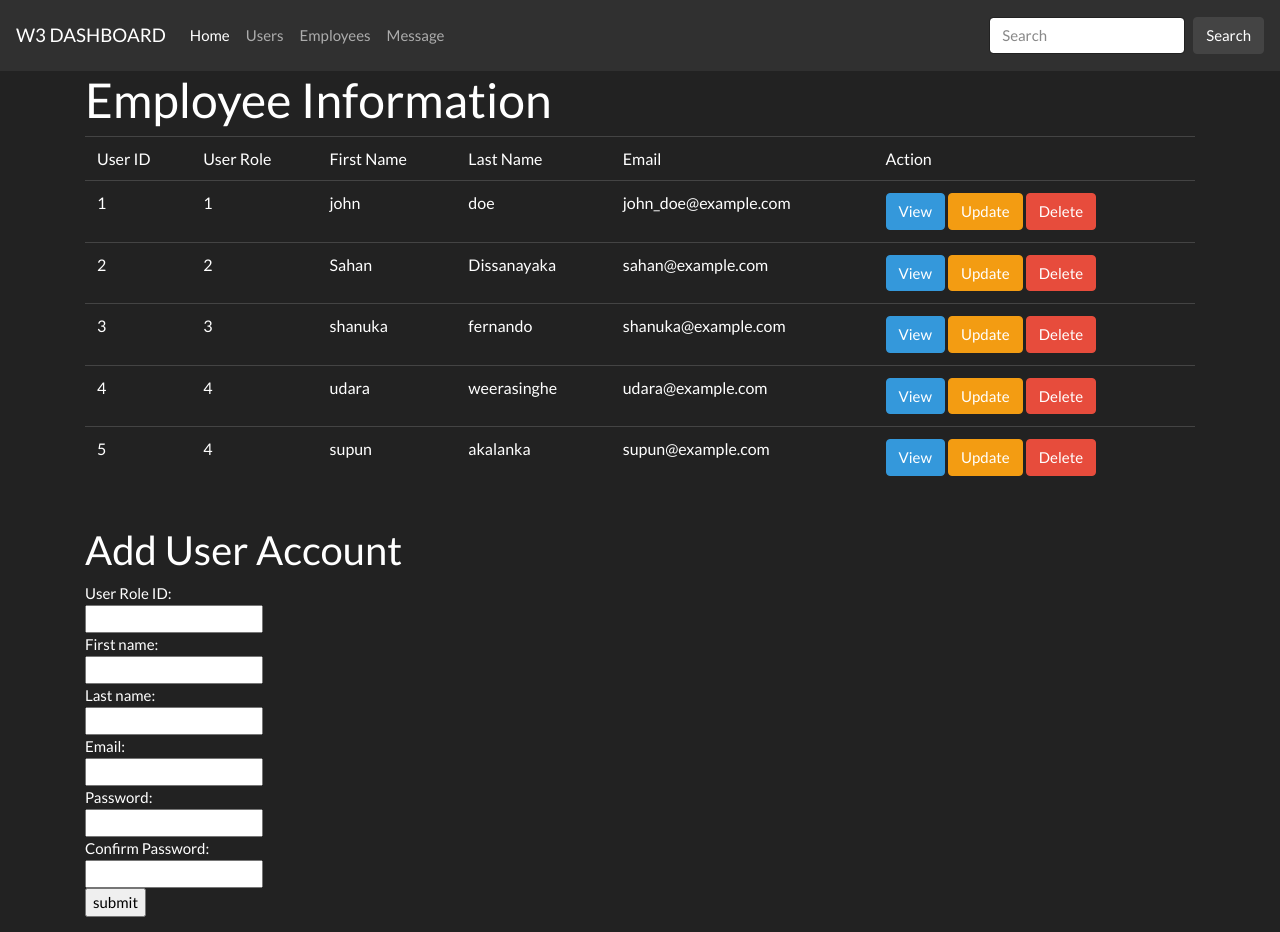
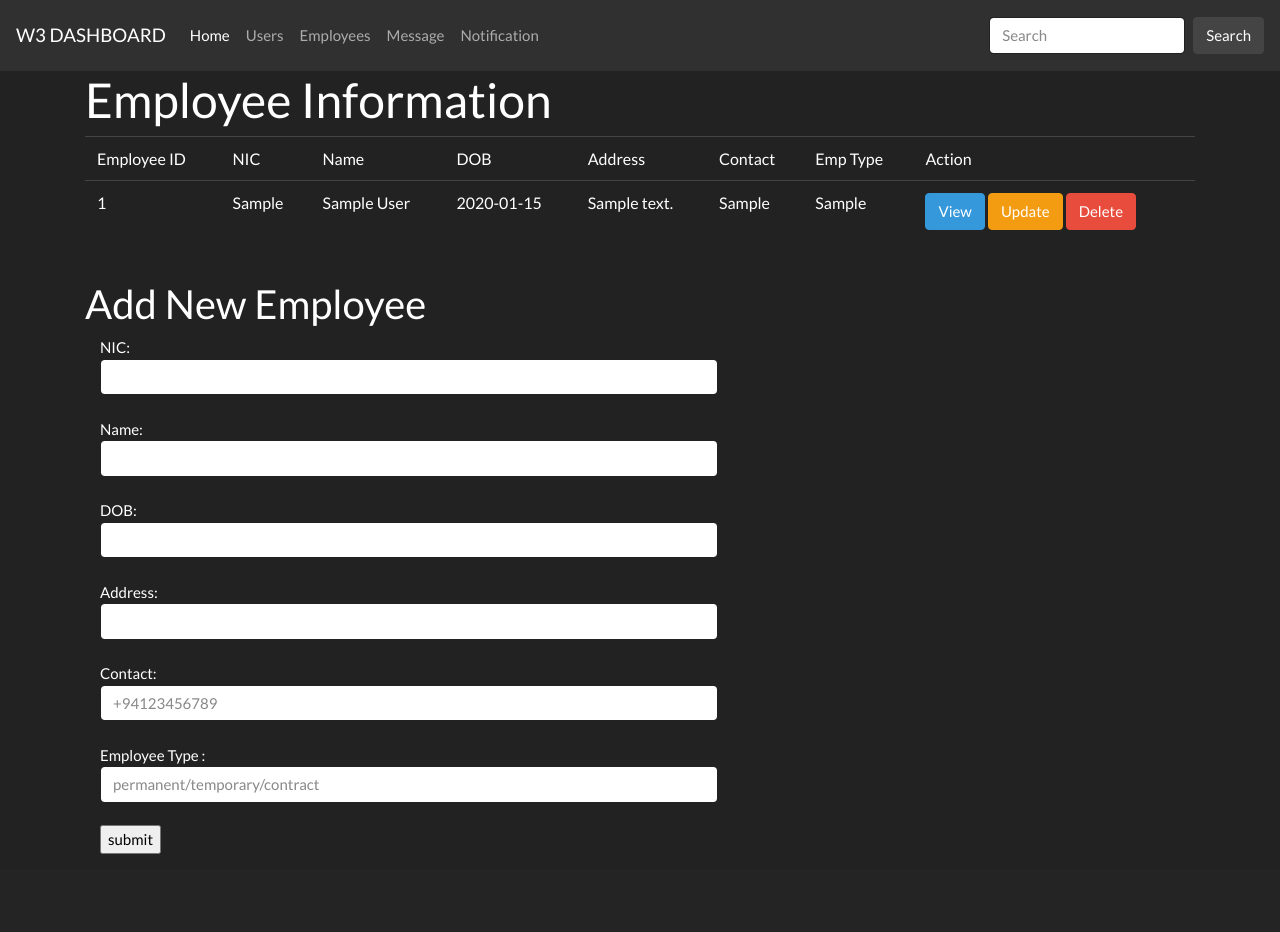
Before and after one commit to Group-48-W3/W3, a PHP site: page /view/user/employeeView.php in a window 1280 px wide. After the commit the page ends 854 px from the top, so only its background shows below. Run offline with PHP 8.4, Linux system fonts and the light colour scheme; data comes from the database, SQL or seed files in the repository; tables that the repository leaves empty hold one stand-in row (values such as "Sample post").

Commit message:
employee Management and Dashboard Utilities

```diff
--- a/controller/user/employeeController.php
+++ b/controller/user/employeeController.php
@@ -0,0 +1,57 @@
+<?php
+require_once("./../../model/employeeModel.php");
+if(isset($_POST['empDetails'])){
+    $emp = new Employee();
+    $emp->addEmployee();
+}
+if (isset($_GET['deleteid'])) {
+    $emp = new Employee();
+    $emp->deleteEmployee($_GET['deleteid']);
+}
+class Employee{
+
+    function __construct(){
+
+    }
+    function addEmployee(){
+        // echo "in the function";
+        $emp_nic = $_POST['emp_nic'];
+        $emp_name = $_POST['emp_name'];
+        $emp_dob = $_POST['emp_dob'];
+        $emp_address = $_POST['emp_address'];
+        $emp_contact = $_POST['emp_contact'];
+        $emp_type = $_POST['emp_type'];
+
+        if(!empty($emp_nic) && !empty($emp_name) && !empty($emp_dob) && !empty($emp_address) && !empty($emp_contact) && !empty($emp_type)){
+            if(getNICEmployee($emp_nic)){
+                    addEmployeeDB($emp_nic,$emp_name,$emp_dob,$emp_address,$emp_contact,$emp_type);
+            }else{
+                echo "Employee already exist";
+            }
+        }else{
+            echo 'All fields are required';
+        }
+        header('location:./../../view/user/employeeView.php');
+        exit;
+    }
+    function getAllEmployee(){
+        // get all employee controller
+        $res =  getAllEmployeeDB();
+
+        return $res;
+
+    }
+    function deleteEmployee($nic){
+        //delete the employee
+        if(deleterUserByNic($nic)){
+            header('location:./../../view/user/employeeView.php');
+            exit;
+        }
+    }
+    function updateEmployee(){
+        //update the employee
+
+    }
+}
+
+?>
--- a/controller/user/userController.php
+++ b/controller/user/userController.php
@@ -18,7 +18,7 @@ if (isset($_GET['userid'])) {
 }
 
 function addUser(){
-	echo "here we are";
+	// echo "here we are";
 	$user_role = $_POST['user_role'];
 	$first_name = $_POST['first_name'];
 	$last_name = $_POST['last_name'];
--- /dev/null
+++ b/model/employeeModel.php
@@ -0,0 +1,45 @@
+<?php
+
+require_once("./../../inc/config.php");
+
+function addEmployeeDB($emp_nic,$emp_name,$emp_dob,$emp_address,$emp_contact,$emp_type){
+    global $conn;
+
+	$sql = "insert into employee VALUES (' ','$emp_nic','$emp_name','$emp_dob','$emp_address','$emp_contact','$emp_type')";
+	 if (mysqli_query($conn, $sql)) {
+		echo "New record created successfully !";
+	 } else {
+		echo "Error: " . $sql . " " . mysqli_error($conn);
+	 }
+	 mysqli_close($conn);
+}
+function getNICEmployee($nic){
+	global $conn;
+	$sql = "select * from employee where nic = '".$nic."'";
+
+	$result = mysqli_query($conn, $sql);
+	$numRows = mysqli_num_rows($result);
+
+	if($numRows == 0){
+		return 1;
+	}else{
+		return 0;
+	}
+}
+function getAllEmployeeDB(){
+    global $conn;
+	$query = "select * from employee";
+	$result = mysqli_query($conn,$query);
+
+	return $result;
+}
+function deleterUserByNic($nic){
+	global $conn;
+	$sql = "delete from employee WHERE nic='" . $nic . "'";
+	if (mysqli_query($conn, $sql)) {
+		return 1;
+	} else {
+		echo "Error deleting record: " . mysqli_error($conn);
+	}
+}
+?>
--- a/view/dashboard.php
+++ b/view/dashboard.php
@@ -23,6 +23,7 @@
       </ol> -->
       <h1>Welcome to Dashboard</h1>
       <hr>
+	  <center><img src="./../assets/img/w3.png" alt="icon" width ="100px" height="100px"></center>
       <h3>You are login as <strong><?php echo getUserAccessRoleByID($_SESSION['r_id']); ?></strong></h3>
 
 		<ul>
@@ -33,7 +34,9 @@
 			<li><strong>Supun</strong> has <strong>Dashboard Faility</strong> rights and he has only access Relevant</li>
 		</ul>
 
-
+      <h2>
+	  Special Notices:
+	  </h2>
       <div style="height: 600px;"></div>
     </div>
     <!-- /.container-fluid-->
--- a/view/user/employeeView.php
+++ b/view/user/employeeView.php
@@ -1,65 +1,83 @@
-<?php require_once('./../../controller/user/userController.php');?>
-<?php require_once('./userHeader.php');?>
 <?php
-$result = getAll();
+
+require_once('./../../controller/user/employeeController.php');
+require_once('./userHeader.php');
+
+$employee = new Employee();
+$result = $employee->getAllEmployee();
+
 ?>
 <div class="container">
     <h1>Employee Information</h1>
     <table class="table table-hover">
 
     <tr>
-        <td>User ID</td>
-        <td>User Role</td>
-        <td>First Name</td>
-        <td>Last Name</td>
-        <td>Email </td>
-        <td>Action </td>
+        <td>Employee ID</td>
+        <td>NIC</td>
+        <td>Name</td>
+        <td>DOB</td>
+        <td>Address</td>
+        <td>Contact</td>
+        <td>Emp Type</td>
+        <td>Action</td>
     </tr>
     <?php
     $i=0;
     while($row = mysqli_fetch_array($result)) {
     ?>
     <tr>
-        <td><?php echo $row["u_id"]; ?></td>
-        <td><?php echo $row["r_id"]; ?></td>
-        <td><?php echo $row["u_firstname"]; ?></td>
-        <td><?php echo $row["u_lastname"]; ?></td>
-        <td><?php echo $row["u_email"]; ?></td>
+        <td><?php echo $row["emp_id"]; ?></td>
+        <td><?php echo $row["nic"]; ?></td>
+        <td><?php echo $row["emp_name"]; ?></td>
+        <td><?php echo $row["dob"]; ?></td>
+        <td><?php echo $row["emp_address"]; ?></td>
+        <td><?php echo $row["contact_num"]; ?></td>
+        <td><?php echo $row["emp_type"]; ?></td>
         <td>
-        <a class="btn btn-info" href="./../../controller/user/userController.php?viewid=<?php echo $row["u_id"]; ?>">View</a>
-        <a class="btn btn-warning" href="./../../controller/user/userController.php?updateid=<?php echo $row["u_id"]; ?>">Update</a>
-        <a class="btn btn-danger" href="./../../controller/user/userController.php?userid=<?php echo $row["u_id"]; ?>">Delete</a>
+        <a class="btn btn-info" href="./../../controller/user/employeeController.php?viewid=<?php echo $row["emp_id"]; ?>">View</a>
+        <a class="btn btn-warning" href="./../../controller/user/employeeController.php?updateid=<?php echo $row["emp_id"]; ?>">Update</a>
+        <a class="btn btn-danger" href="./../../controller/user/employeeController.php?deleteid=<?php echo $row["nic"]; ?>">Delete</a>
         </td>
     </tr>
     <?php
     $i++;
     }
+    if($i==0){
+        echo "No results ";
+    }
     ?>
     </table>
 
     </br>
-    <h2>Add User Account</h2>
-    <form method="post" action="./../../controller/user/userController.php">
-        User Role ID:<br>
-		<input type="text" name="user_role">
+    <h2>Add New Employee</h2>
+    <div class="container">
+    <div class="row">
+    <div class="col-7">
+    <form method="post" action="./../../controller/user/employeeController.php">
+        NIC:<br>
+		<input type="text" class="form-control" name="emp_nic">
 		<br>
-        First name:<br>
-		<input type="text" name="first_name">
+        Name:<br>
+		<input type="text" class="form-control" name="emp_name">
 		<br>
-		Last name:<br>
-		<input type="text" name="last_name">
+		DOB:<br>
+		<input type="text" class="form-control" name="emp_dob">
 		<br>
-		Email:<br>
-		<input type="text" name="email">
+		Address:<br>
+		<input type="textarea" class="form-control" name="emp_address">
 		<br>
-		Password:<br>
-		<input type="password" name="password">
+		Contact:<br>
+		<input type="text" class="form-control" name="emp_contact" placeholder="+94123456789">
         <br>
-		Confirm Password:<br>
-		<input type="password" name="cpassword">
+		Employee Type :<br>
+		<input type="text" class="form-control" name="emp_type" placeholder="permanent/temporary/contract">
         <br>
-		<input type="submit" name="userdetails" value="submit">
-	  </form>
+		<input type="submit" name="empDetails" value="submit">
+	</form>
+    </div>
+    </div>
+    </div>
+
 </div>
 </body>
 </html>
--- a/view/user/userHeader.php
+++ b/view/user/userHeader.php
@@ -27,6 +27,9 @@
       <li class="nav-item">
         <a class="nav-link" href="./userMessage.php">Message</a>
       </li>
+      <li class="nav-item">
+        <a class="nav-link" href="./userNotification.php">Notification</a>
+      </li>
 
     </ul>
     <form class="form-inline my-2 my-lg-0">
```
Also changed, not shown: view/contract/contractHome.php (+83 -0 lines), view/user/userNotification.php (added, +8 -0 lines), assets/img/w3.png (added).
